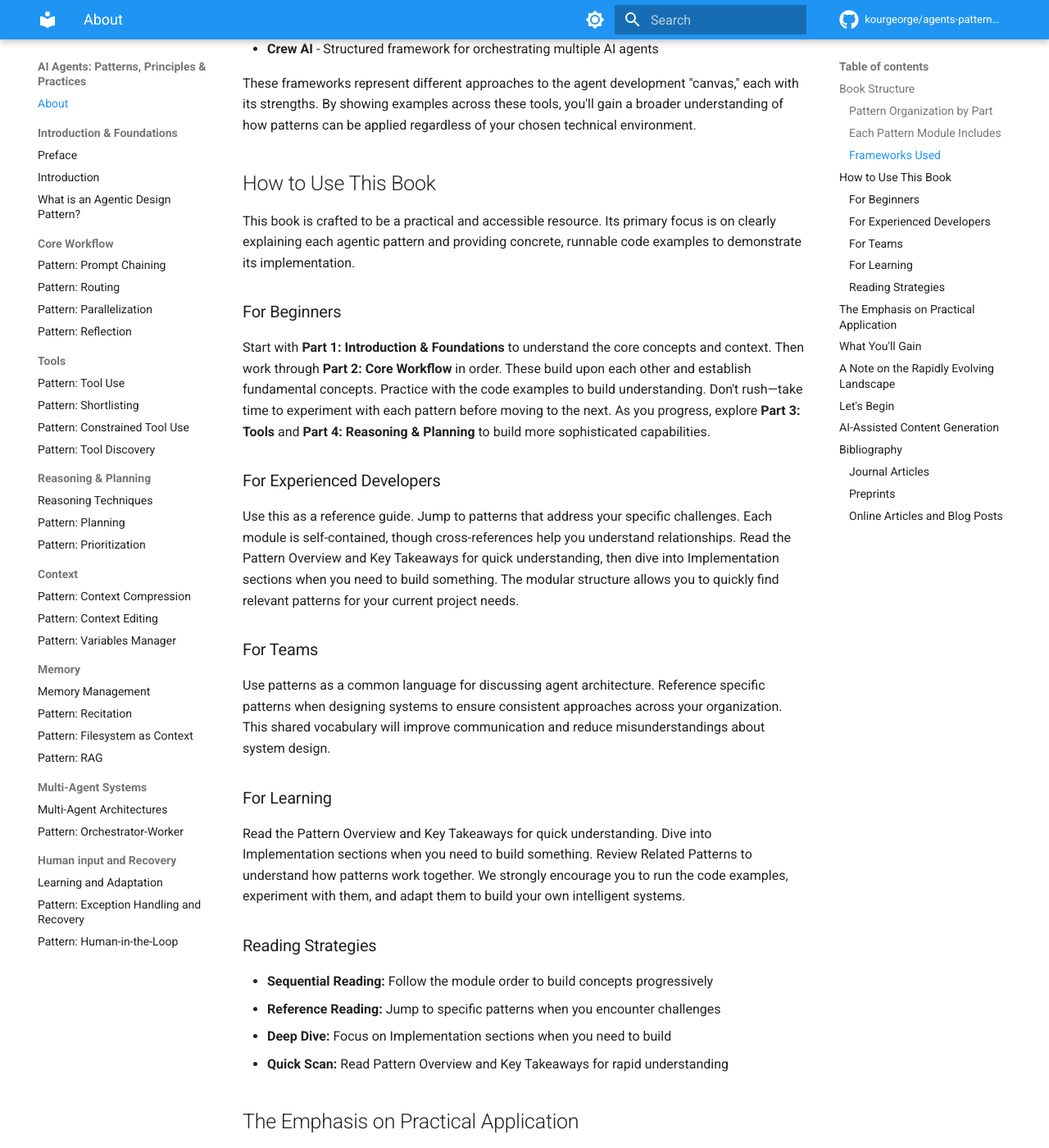
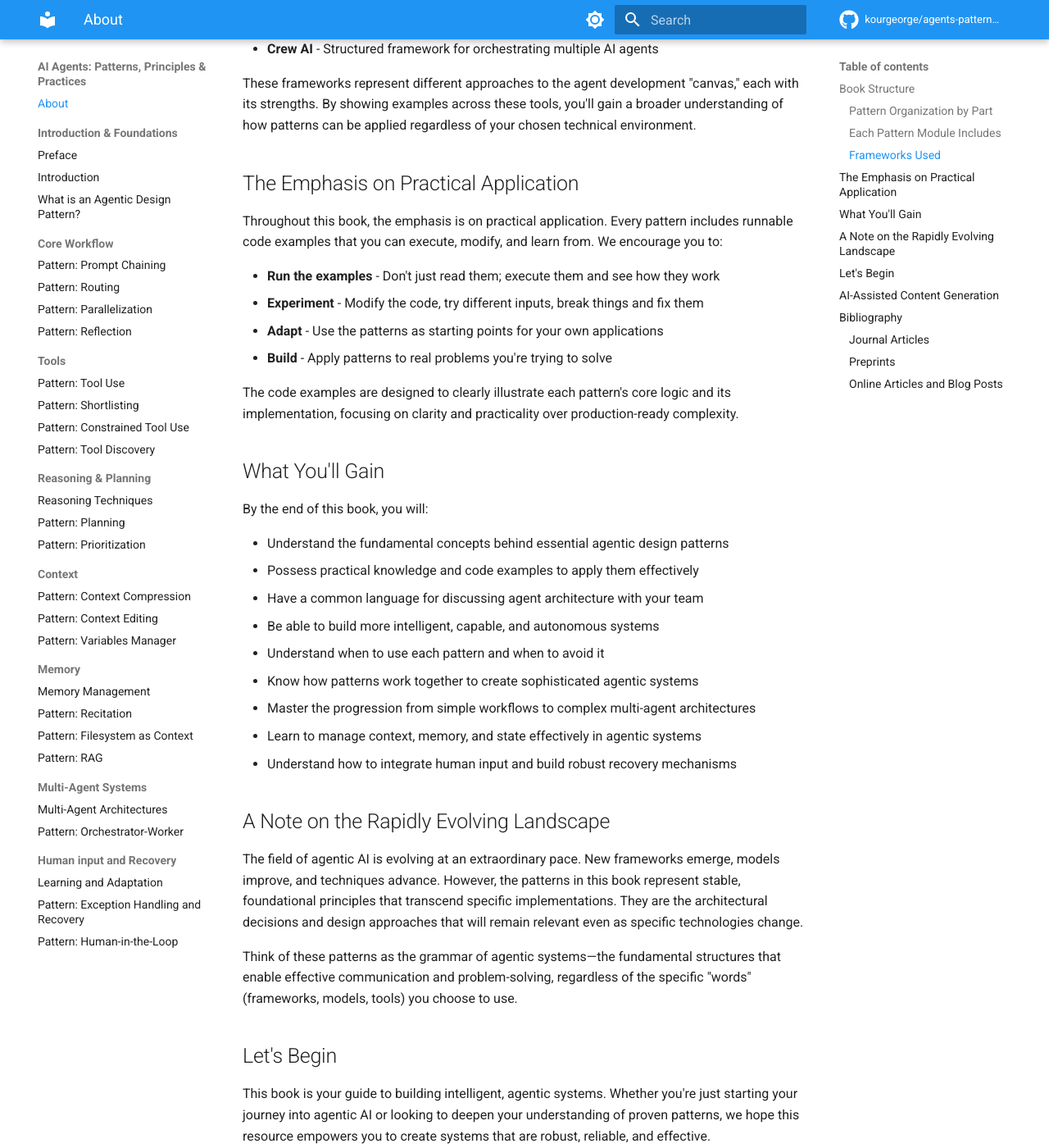
Before and after one commit to kourgeorge/agents-patterns-atlas, an MkDocs documentation site: the page built from docs/index.md, in a window 1280 px wide and 1400 px high, scrolled down 2689 px. Shown: the whole window at 82% size. Built offline with MkDocs 1.6.1 and Material for MkDocs 9.7.7, drawn with Linux system fonts in a browser that asks for light colours; comment, search, counter and statistics services are not loaded.

Commit message:
remove how to use

```diff
--- a/docs/about.md
+++ b/docs/about.md
@@ -86,33 +86,6 @@ Throughout this book, we demonstrate patterns using prominent frameworks:
 * **Crew AI** - Structured framework for orchestrating multiple AI agents
 
 These frameworks represent different approaches to the agent development "canvas," each with its strengths. By showing examples across these tools, you'll gain a broader understanding of how patterns can be applied regardless of your chosen technical environment.
-
-## How to Use This Book
-
-This book is crafted to be a practical and accessible resource. Its primary focus is on clearly explaining each agentic pattern and providing concrete, runnable code examples to demonstrate its implementation.
-
-### For Beginners
-
-Start with **Part 1: Introduction & Foundations** to understand the core concepts and context. Then work through **Part 2: Core Workflow** in order. These build upon each other and establish fundamental concepts. Practice with the code examples to build understanding. Don't rush—take time to experiment with each pattern before moving to the next. As you progress, explore **Part 3: Tools** and **Part 4: Reasoning & Planning** to build more sophisticated capabilities.
-
-### For Experienced Developers
-
-Use this as a reference guide. Jump to patterns that address your specific challenges. Each module is self-contained, though cross-references help you understand relationships. Read the Pattern Overview and Key Takeaways for quick understanding, then dive into Implementation sections when you need to build something. The modular structure allows you to quickly find relevant patterns for your current project needs.
-
-### For Teams
-
-Use patterns as a common language for discussing agent architecture. Reference specific patterns when designing systems to ensure consistent approaches across your organization. This shared vocabulary will improve communication and reduce misunderstandings about system design.
-
-### For Learning
-
-Read the Pattern Overview and Key Takeaways for quick understanding. Dive into Implementation sections when you need to build something. Review Related Patterns to understand how patterns work together. We strongly encourage you to run the code examples, experiment with them, and adapt them to build your own intelligent systems.
-
-### Reading Strategies
-
-* **Sequential Reading:** Follow the module order to build concepts progressively
-* **Reference Reading:** Jump to specific patterns when you encounter challenges
-* **Deep Dive:** Focus on Implementation sections when you need to build
-* **Quick Scan:** Read Pattern Overview and Key Takeaways for rapid understanding
 
 ## The Emphasis on Practical Application
 
--- a/docs/index.md
+++ b/docs/index.md
@@ -86,33 +86,6 @@ Throughout this book, we demonstrate patterns using prominent frameworks:
 * **Crew AI** - Structured framework for orchestrating multiple AI agents
 
 These frameworks represent different approaches to the agent development "canvas," each with its strengths. By showing examples across these tools, you'll gain a broader understanding of how patterns can be applied regardless of your chosen technical environment.
-
-## How to Use This Book
-
-This book is crafted to be a practical and accessible resource. Its primary focus is on clearly explaining each agentic pattern and providing concrete, runnable code examples to demonstrate its implementation.
-
-### For Beginners
-
-Start with **Part 1: Introduction & Foundations** to understand the core concepts and context. Then work through **Part 2: Core Workflow** in order. These build upon each other and establish fundamental concepts. Practice with the code examples to build understanding. Don't rush—take time to experiment with each pattern before moving to the next. As you progress, explore **Part 3: Tools** and **Part 4: Reasoning & Planning** to build more sophisticated capabilities.
-
-### For Experienced Developers
-
-Use this as a reference guide. Jump to patterns that address your specific challenges. Each module is self-contained, though cross-references help you understand relationships. Read the Pattern Overview and Key Takeaways for quick understanding, then dive into Implementation sections when you need to build something. The modular structure allows you to quickly find relevant patterns for your current project needs.
-
-### For Teams
-
-Use patterns as a common language for discussing agent architecture. Reference specific patterns when designing systems to ensure consistent approaches across your organization. This shared vocabulary will improve communication and reduce misunderstandings about system design.
-
-### For Learning
-
-Read the Pattern Overview and Key Takeaways for quick understanding. Dive into Implementation sections when you need to build something. Review Related Patterns to understand how patterns work together. We strongly encourage you to run the code examples, experiment with them, and adapt them to build your own intelligent systems.
-
-### Reading Strategies
-
-* **Sequential Reading:** Follow the module order to build concepts progressively
-* **Reference Reading:** Jump to specific patterns when you encounter challenges
-* **Deep Dive:** Focus on Implementation sections when you need to build
-* **Quick Scan:** Read Pattern Overview and Key Takeaways for rapid understanding
 
 ## The Emphasis on Practical Application
 
```
Also changed, not shown: docs/introduction.md (+0 -5 lines).
